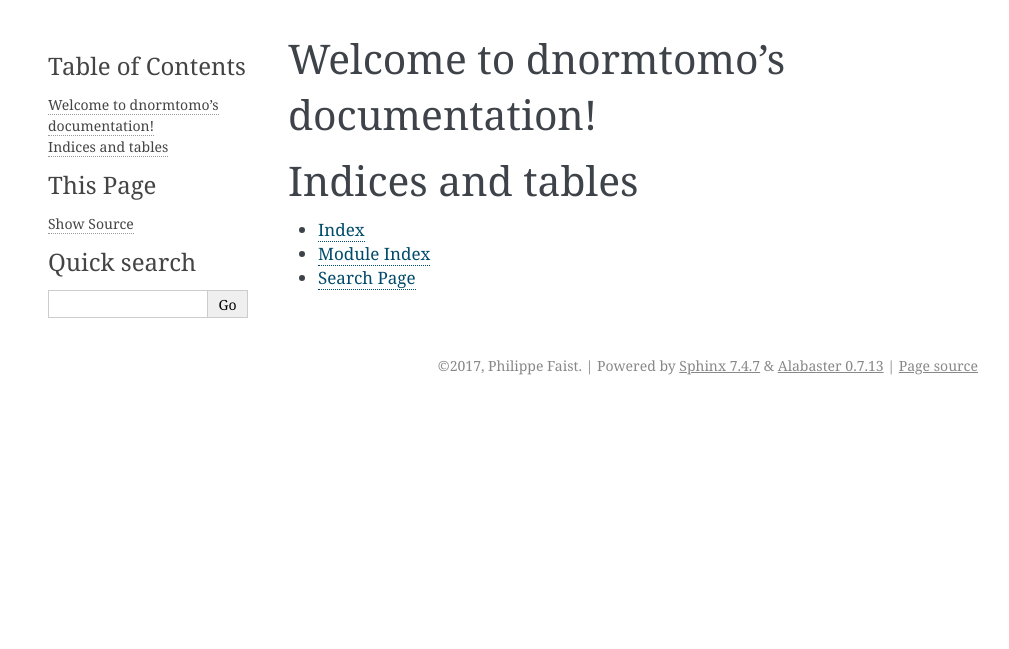
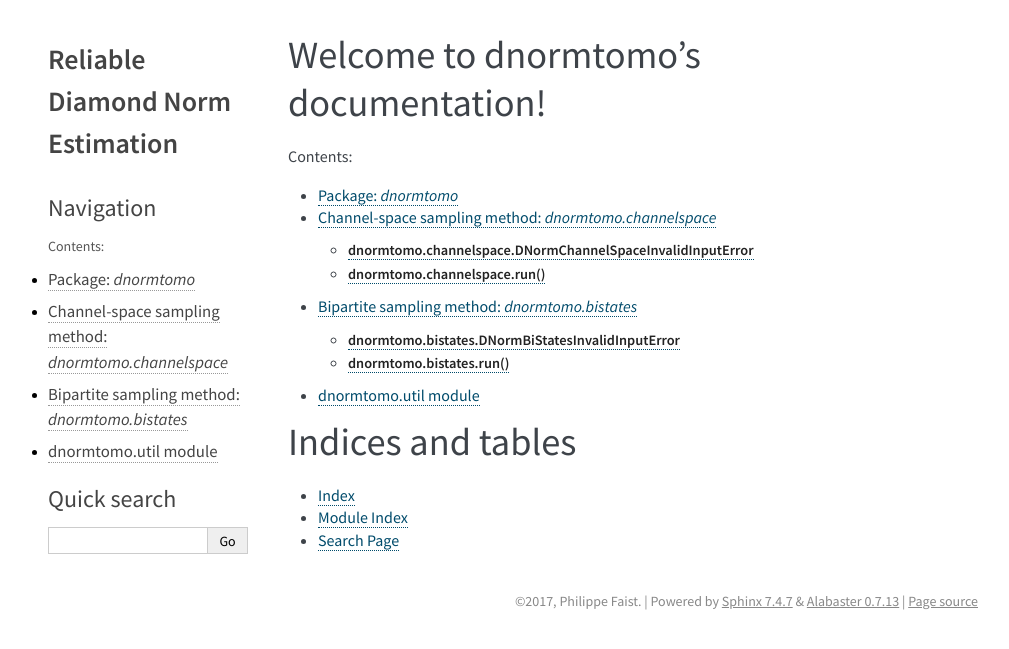
Before and after one commit to Tomographer/QPtomographer, a Sphinx documentation site: the page built from doc/index.rst, in a window 1280 px wide. Shown: the top 649 px of the page, without its empty margins (132-1141 px from the left). Built offline with Sphinx 7.4.7, drawn with Linux system fonts in a browser that asks for light colours.

Commit message:
initial doc

```diff
--- /dev/null
+++ b/doc/_static/custom.css
@@ -0,0 +1,61 @@
+
+@import url('https://fonts.googleapis.com/css?family=Source+Sans+Pro:400,400i,600,600i');
+
+body {
+    font-weight: 400;
+}
+
+
+.logo {
+    padding-bottom: 0.75em;
+}
+div.sphinxsidebar .logo a {
+    border-bottom: none 0px;
+}
+
+div.body h1 {
+    margin-bottom: 0.5em;
+}
+div.body h2 {
+    margin-bottom: 0.5em;
+}
+
+pre {
+    background-color: inherit;
+    border-left: solid 1em rgba(0,0,80,0.1);
+    padding: 5px 1.5em;
+}
+dl pre, blockquote pre, li pre {
+    padding-left: 1.3em;
+}
+
+
+div.section > dl > dt {
+    margin-top: 1em;
+    padding: 0.1em 0px 1em;
+    border-top: solid 0.25em rgba(80,0,0,0.5);
+}
+
+
+
+.sphinxsidebar .toctree-l1 {
+    padding-bottom: 0.5em;
+    list-style: disc;
+}
+
+.genindextable {
+    font-size: 0.8em;
+}
+
+
+/* @media screen and (max-width: 870px) { */
+.docutils.field-list > tbody > tr > th.field-name {
+    width: 1em;
+    max-width: 1em;
+    overflow: visible;
+}
+.docutils.field-list > tbody > tr > td.field-body {
+    padding-top: 1.5em;
+    overflow: visible;
+}
+/* } */
--- a/doc/conf.py
+++ b/doc/conf.py
@@ -17,9 +17,9 @@
 # add these directories to sys.path here. If the directory is relative to the
 # documentation root, use os.path.abspath to make it absolute, like shown here.
 #
-# import os
-# import sys
-# sys.path.insert(0, os.path.abspath('.'))
+import os
+import sys
+sys.path.insert(0, os.path.abspath('..'))
 
 
 # -- General configuration ------------------------------------------------
@@ -48,7 +48,7 @@ source_suffix = '.rst'
 master_doc = 'index'
 
 # General information about the project.
-project = 'dnormtomo'
+project = 'Reliable Diamond Norm Estimation'
 copyright = '2017, Philippe Faist'
 author = 'Philippe Faist'
 
@@ -57,9 +57,10 @@ author = 'Philippe Faist'
 # built documents.
 #
 # The short X.Y version.
-version = '0.9'
+with open('../VERSION', 'r') as f:
+    version = f.read().strip()
 # The full version, including alpha/beta/rc tags.
-release = '0.9'
+release = version
 
 # The language for content autogenerated by Sphinx. Refer to documentation
 # for a list of supported languages.
@@ -73,11 +74,16 @@ language = None
 # This patterns also effect to html_static_path and html_extra_path
 exclude_patterns = ['_build', 'Thumbs.db', '.DS_Store']
 
+# If true, '()' will be appended to :func: etc. cross-reference text.
+#
+add_function_parentheses = True
+
 # The name of the Pygments (syntax highlighting) style to use.
 pygments_style = 'sphinx'
 
 # If true, `todo` and `todoList` produce output, else they produce nothing.
 todo_include_todos = False
+
 
 
 # -- Options for HTML output ----------------------------------------------
@@ -91,12 +97,32 @@ html_theme = 'alabaster'
 # further.  For a list of options available for each theme, see the
 # documentation.
 #
-# html_theme_options = {}
+html_theme_options = {
+    'font_family': '"Source Sans Pro", sans-serif',
+    'font_size': '16px',
+    'head_font_family': '"Source Sans Pro", sans-serif',
+    'code_font_family': '"Source Sans Pro", monospace',
+    'code_font_size': '0.9em',
+}
+
+# Custom sidebar templates, maps document names to template names.
+#
+html_sidebars = {
+    '**': [
+        'about.html',
+        'navigation.html',
+        'relations.html',
+        'searchbox.html',
+        'donate.html',
+    ]
+}
 
 # Add any paths that contain custom static files (such as style sheets) here,
 # relative to this directory. They are copied after the builtin static files,
 # so a file named "default.css" will overwrite the builtin "default.css".
 html_static_path = ['_static']
+
+
 
 
 # -- Options for HTMLHelp output ------------------------------------------
@@ -159,4 +185,8 @@ texinfo_documents = [
 
 
 # Example configuration for intersphinx: refer to the Python standard library.
-intersphinx_mapping = {'https://docs.python.org/': None}
+intersphinx_mapping = {
+    'python': ('https://docs.python.org/3.6/', None),
+    'numpy': ('http://docs.scipy.org/doc/numpy/', None),
+    'qutip': ('http://qutip.org/docs/latest/', None),
+}
--- /dev/null
+++ b/doc/dnormtomo.bistates.rst
@@ -0,0 +1,19 @@
+
+Bipartite sampling method: `dnormtomo.bistates`
+===============================================
+
+.. py:module:: dnormtomo.bistates
+
+This module implements the bipartite state sampling method for the reliable
+diamond norm estimation.
+
+
+.. py:exception:: dnormtomo.bistates.DNormBiStatesInvalidInputError
+
+   Exception is thrown whenever invalid input to the
+   :py:func:`~dnormtomo.bistates.run()` function is encountered.
+
+
+.. py:function:: dnormtomo.bistates.run(...)
+
+   The main execution routine for the bipartite state sampling method.
--- /dev/null
+++ b/doc/dnormtomo.channelspace.rst
@@ -0,0 +1,19 @@
+
+
+Channel-space sampling method: `dnormtomo.channelspace`
+=======================================================
+
+.. py:module:: dnormtomo.channelspace
+
+This module implements the channel-space sampling method for the reliable
+diamond norm estimation.
+
+.. py:exception:: dnormtomo.channelspace.DNormChannelSpaceInvalidInputError
+
+   Exception is thrown whenever invalid input to the
+   :py:func:`~dnormtomo.channelspace.run()` function is encountered.
+
+
+.. py:function:: dnormtomo.channelspace.run(...)
+
+   The main execution routine for the bipartite state sampling method.
--- /dev/null
+++ b/doc/dnormtomo.rst
@@ -0,0 +1,12 @@
+Package: `dnormtomo`
+====================
+
+.. module:: dnormtomo
+
+Base package for `dnormtomo` routines.
+
+The useful code is concentrated in the two following modules:
+
+- :py:mod:`dnormtomo.channelspace`
+
+- :py:mod:`dnormtomo.bistates`
--- /dev/null
+++ b/doc/dnormtomo.util.rst
@@ -0,0 +1,8 @@
+
+dnormtomo.util module
+=====================
+
+.. automodule:: dnormtomo.util
+    :members:
+    :undoc-members:
+    :show-inheritance:
--- a/doc/index.rst
+++ b/doc/index.rst
@@ -10,6 +10,10 @@ Welcome to dnormtomo's documentation!
    :maxdepth: 2
    :caption: Contents:
 
+   dnormtomo
+   dnormtomo.channelspace
+   dnormtomo.bistates
+   dnormtomo.util
 
 
 Indices and tables
```
Also changed, not shown: 1 other file.
